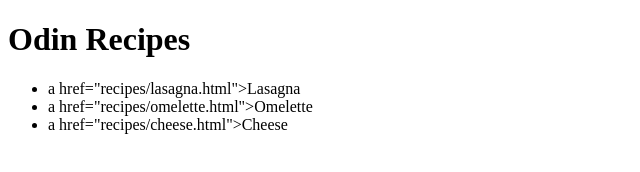
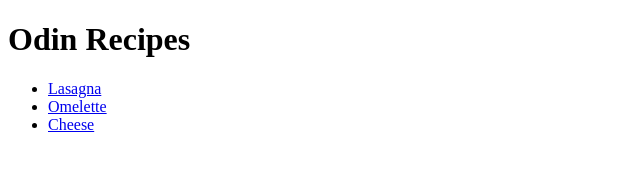
Before and after one commit to Elestical/odin-recipes, a plain HTML site: page index.html in a window 1280 px wide. Shown: the whole page, without its empty margins (0-640 px from the left). Drawn offline with Linux system fonts and the light colour scheme.

Commit message:
Resolved Anchor Tags

```diff
--- a/index.html
+++ b/index.html
@@ -8,9 +8,9 @@
 <body>
     <h1>Odin Recipes</h1>
     <ul>
-        <li>a href="recipes/lasagna.html">Lasagna</a></li>
-        <li>a href="recipes/omelette.html">Omelette</a></li>
-        <li>a href="recipes/cheese.html">Cheese</a></li>
+        <li><a href="recipes/lasagna.html">Lasagna</a></li>
+        <li><a href="recipes/omelette.html">Omelette</a></li>
+        <li><a href="recipes/cheese.html">Cheese</a></li>
     </ul>
 </body>
 </html>
```
